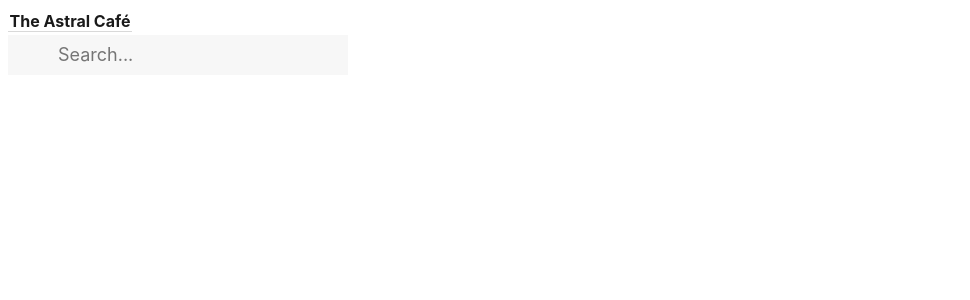
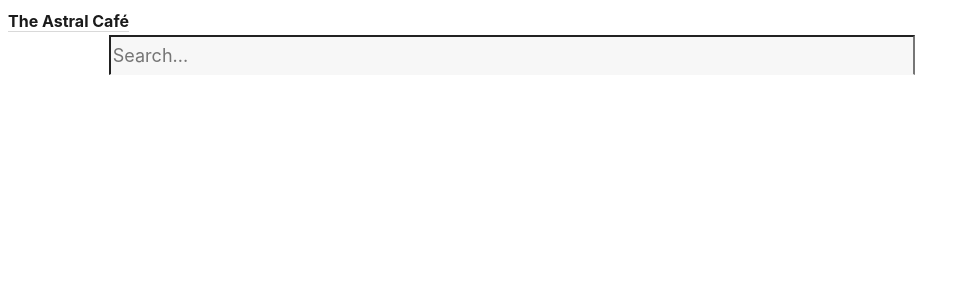
Before and after one commit to Astral1119/old3, a Jekyll site: the page built from _notes/blog/Blog.md, in a window 1280 px wide. Shown: the top 300 px of the page, without its empty margins (0-970 px from the left). Built offline with Jekyll 4.4.1, drawn with Linux system fonts in a browser that asks for light colours.

Commit message:
Removing styles from other

```diff
--- a/_includes/search.html
+++ b/_includes/search.html
@@ -38,16 +38,15 @@
 <style>
     .searchbar input[type="text"] {
         position: relative;
-        padding-left: 50px;
         box-sizing : border-box;
-        width: auto;
+        width: 80%;
         height: 40px;
-        border: 0px;
         font-family:  Inter, 'Segoe UI', Roboto, 'Helvetica Neue', Arial, sans-serif !important;
         color: #555;
         font-size: 18px;
         border-bottom: 1px solid #f7f7f7;
         background-color: #f7f7f7;
+        margin-left: 10%;
     }
     .searchbar i {
         position: absolute;
--- a/_layouts/default.html
+++ b/_layouts/default.html
@@ -1,6 +1,7 @@
 <!DOCTYPE html>
 <html lang="en">
   {% include head.html %}
+  <link rel="stylesheet" href="{{ site.baseurl }}/styles.css">
   <body>
     <nav>{% include nav.html %}</nav>
     <div class="wrapper">
--- a/_notes/blog/Blog.md
+++ b/_notes/blog/Blog.md
@@ -24,7 +24,7 @@ tags:
 
 	.sidebar {
 		height: 100%;
-		width: 25rem;
+		width: 25rem !important;
 		position: fixed;
 		z-index: 1;
 		top: 0;
@@ -67,11 +67,11 @@ tags:
 
 	a {
 	    transition: background 300ms;
-	    padding: 0 0.1em;
 	    text-decoration: none;
 	    border-bottom: 1px solid #d9d9d9;
 	    color: #1a1a1a;
 	}
+
 	body {
 	    box-sizing: content-box;
 	    font-family: -apple-system,BlinkMacSystemFont,Segoe UI,Helvetica,Arial,sans-serif,Apple Color Emoji,Segoe UI Emoji,Segoe UI Symbol;
```
Also changed, not shown: _includes/head.html (+0 -2 lines), 1 other file.
